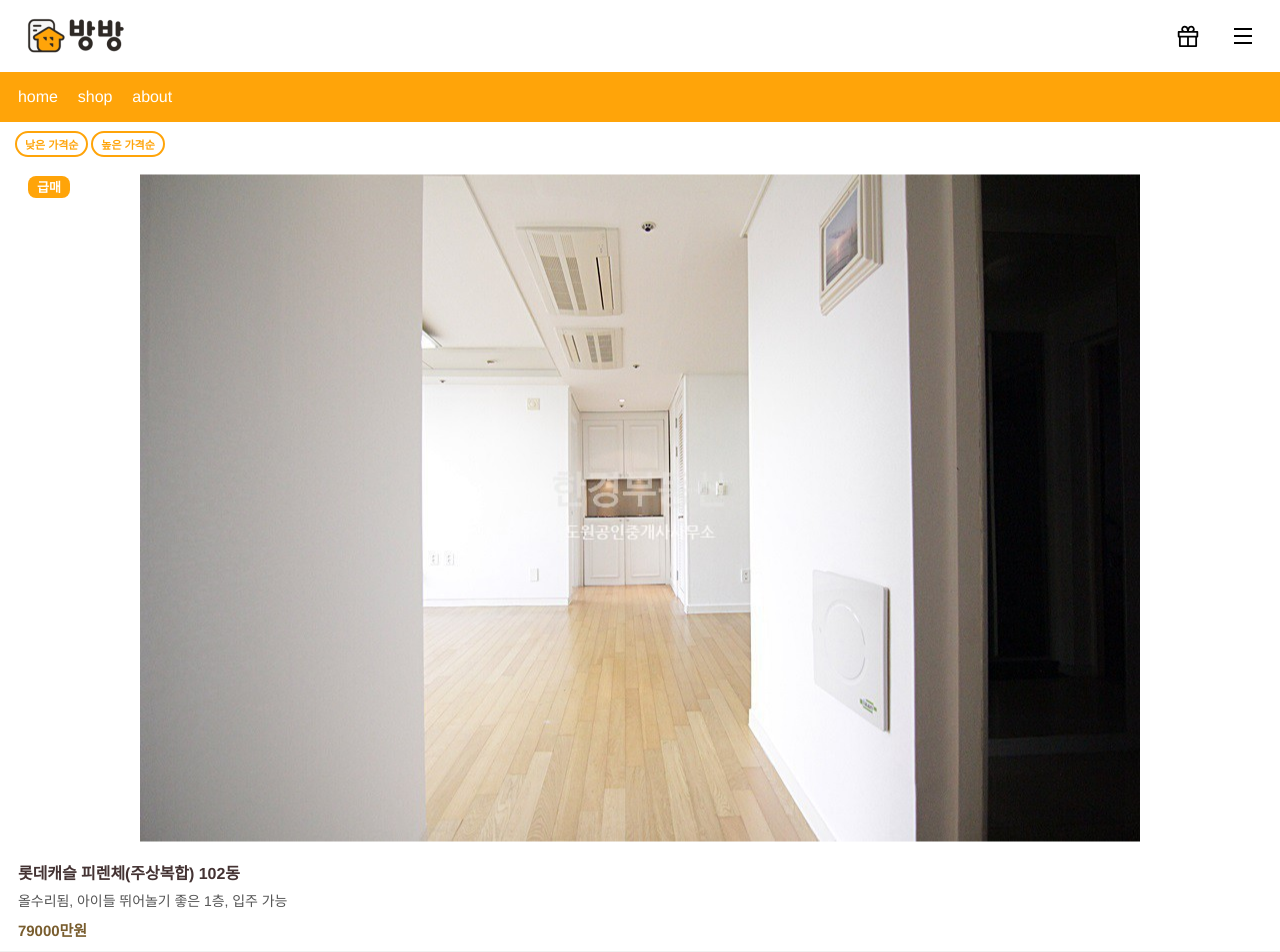
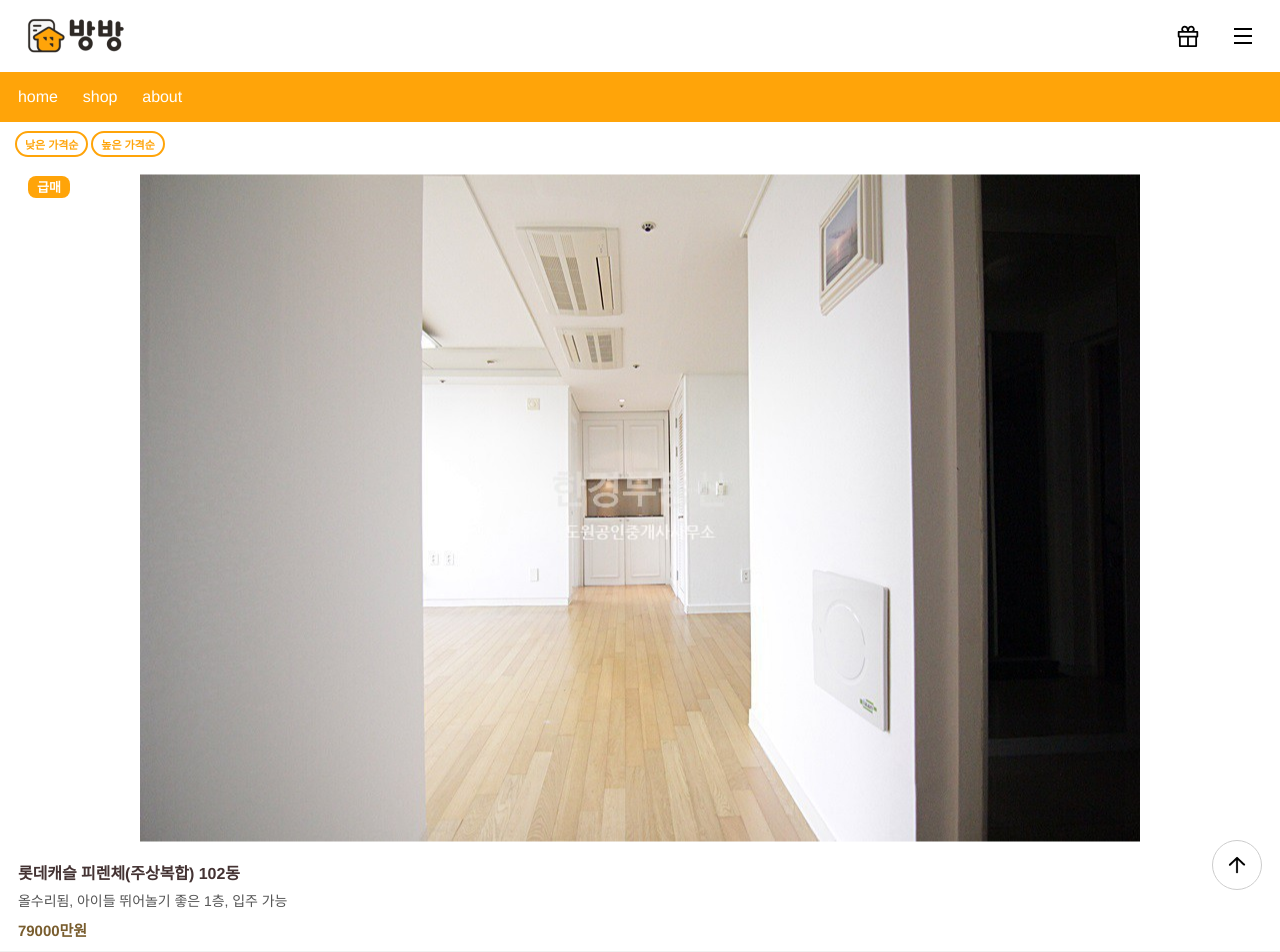
Before and after one commit to modangirlbin/find-house, a Vue app: page / in a window 1280 px wide. Shown: the top 952 px of the page. Built offline with nearby package versions, Linux system fonts and the light colour scheme.

Commit message:
top버튼 추가

```diff
--- a/src/App.vue
+++ b/src/App.vue
@@ -6,18 +6,13 @@
     :sideState="sideState"
     :aria-hidden="modalState"
   />
-  <nav class="gnb" :aria-hidden="modalState||sideState">
-    <h2 class="offscreen">주 메뉴</h2>
-    <ul class="list_gnb">
-      <li v-for="(item, i) in gnb" :key="i"><a href="#none" class="link_gnb">{{item}}</a></li>
-    </ul>
-  </nav>
+  <main id="main" :aria-hidden="modalState||sideState">
     <div class="area_sort" :aria-hidden="modalState||sideState">
       <button type="button" class="btn" :class="sortState ? 'on' : ''" v-on:click="sortPrice()" :aria-pressed="sortState">낮은 가격순</button>
       <button type="button" class="btn" :class="sortReverseState ? 'on' : ''" v-on:click="sortPriceReverse()" :aria-pressed="!sortState">높은 가격순</button>
       <!-- <button type="button" class="btn" v-on:click="sortName()">이름순</button> -->
     </div>
-  <main id="main" :aria-hidden="modalState||sideState">
+    <div class="area_cards">
       <h2 class="offscreen">매물 목록</h2>
       <ul class="list_cards">
         <CardItem
@@ -29,7 +24,14 @@
           @openLayer = "openLayer"
         />
       </ul>
+    </div>
   </main>
+  <button type="button" :class="['btn_top', {go_top: isTop}]" @click="scrollToTop()"><span class="offscreen">처음으로</span></button>
+  <footer class="footer">
+    <p class="copyright">© BANGBANB Co.,Ltd. All Rights Reserved.</p>
+    <a class="policy" href="#none">개인정보 처리방침</a>
+    <p class="caution">일부 상품의 경우 주식회사 방방 통신판매의 당사자가 아닌 통신판매중개자로서 매물, 매물정보, 거래에 대한 책임이 제한될 수 있으므로, 각 매물 페이지에서 구체적인 내용을 확인하시기 바랍니다.</p>
+  </footer>
   <ModalLayer
     :datas = "datas"
     :selectedId = "selectedId"
@@ -51,13 +53,13 @@ export default {
     return{
       datas : data,
       menu : ['home', 'shop', 'about'],
-      gnb : ['home', 'shop', 'about'],
       like : [0, 0, 0],
       modalState : false,
       sideState : false,
       sortState : false,
       sortReverseState : false,
-      selectedId : 0
+      selectedId : 0,
+      isTop : false
     }
   },
   methods : {
@@ -83,12 +85,26 @@ export default {
       this.modalState = true;
       this.selectedId = idx;
       // this.$refs.modalFocus.focus();
+    },
+    scrollToTop(){
+      window.scrollTo(0,0);
     }
     // sortName(){
     //   this.datas.sort(function(a,b){
     //     return a.title -b.title;
     //   });
     // }
+  },
+  mounted(){
+    const that = this;
+    window.addEventListener('scroll', () => {
+        let scrollPos = window.scrollY;
+        if(scrollPos >= 100){
+            that.isTop = true;
+        } else {
+            that.isTop = false;
+        }
+    })
   },
   components: {
     Header,
--- a/src/assets/scss/_layout.scss
+++ b/src/assets/scss/_layout.scss
@@ -2,9 +2,21 @@
 /********************************************
  _layout.scss
  *******************************************/
-
+body{
+  overflow: scroll;
+}
+// #app{
+//   overflow: scroll;
+// }
+ /* mixin */
+@mixin ellipse{
+  white-space: nowrap;
+  text-overflow: ellipsis;
+  overflow: hidden;
+}
 /* header nav */
 .header{
+  display: contents;
   &.open{
     .wrap_snb{
       right: 0;
@@ -100,35 +112,36 @@
 }
 .area_profile{
   display: flex;
+  height: 75px;
   padding: 12px 20px;
   align-items: center;
   -webkit-box-align: center;
   .thumb_profile{
     position: relative;
-    width: 75px;
-    height: 75px;
+    flex: 0 0 75px;
     &::after{
       display: block;
       position: absolute;
       top: 0;
       left: 0;
-      width: 75px;
-      height: 75px;
+      width: 100%;
+      height: 100%;
       background: url(assets/img/profile_mask.svg) center center/ 100% 100%;
       z-index: 1;
       content: "";
     }
   }
   .info_profile{
+    flex: 1 1 auto;
     padding-left: 12px;
+    width: calc(100% - 87px);
   }
   .txt_email{
     display: block;
     font-size: 13px;
     line-height: 16px;
     color: #7f7f7f;
-    white-space: nowrap;
-    text-overflow: ellipsis;
+    @include ellipse;
   }
 }
 /* gnb */
@@ -139,6 +152,7 @@
 }
 .list_gnb{
   display: flex;
+  gap: 5px;
   padding: 0 8px;
   background: #ffa409;
 }
@@ -150,3 +164,40 @@
   line-height: 50px;
   color: #fff;
 }
+
+.btn_top{
+  position: fixed;
+  bottom: 30px;
+  right: 18px;
+  width: 50px;
+  height: 50px;
+  border-radius: 50%;
+  background: url(assets/img/btn_top.png) no-repeat center center/26px;
+  background-color: #fff;
+  border: 1px solid #ccc;
+  transform: translateY(120px);
+  transition: transform .2s;
+  will-change: transform;
+  &.go_top{
+    transform: translateY(0px);
+  }
+}
+
+/* footer */
+.footer{
+  padding: 40px 18px 30px;
+  font-size: 12px;
+  .copyright{
+
+  }
+  .policy{
+    display: block;
+    margin-top: 6px;
+    font-weight: bold;
+    text-decoration: underline;
+  }
+  .caution{
+    margin-top: 6px;
+    color: #999;
+  }
+}
--- a/src/components/Header.vue
+++ b/src/components/Header.vue
@@ -9,6 +9,12 @@
       <a href="#none" class="btn_gift"><span class="offscreen">선물함</span></a>
       <button type="button" class="btn_menu" v-on:click="$emit('openSnb')"  :aria-haspopup="sideState" :aria-expanded="sideState" aria-controls="wrap_snb"><span class="offscreen">마이페이지 메뉴</span></button>
     </div>
+    <nav class="gnb sticky" :aria-hidden="modalState||sideState">
+      <h2 class="offscreen">주 메뉴</h2>
+      <ul class="list_gnb">
+        <li v-for="(item, i) in gnb" :key="i"><a href="#none" class="link_gnb">{{item}}</a></li>
+      </ul>
+    </nav>
     <div id="wrap_snb" class="wrap_snb" v-if="sideState">
       <div class="area_profile">
         <span class="thumb_profile">
@@ -16,7 +22,7 @@
         </span>
         <span class="info_profile">
           <strong class="txt_name">이혜빈</strong>
-          <span class="txt_email">inarainbow@naver.com</span>
+          <span class="txt_email">inarainbow@naver.com inarainbow@naver.com</span>
         </span>
       </div>
       <nav class="snb">
@@ -39,7 +45,8 @@ export default {
   name: 'HeaderComp',
   data(){
     return{
-      snb : ['나의 활동', '개인정보 수정', '개인정보 이용내역', '설정']
+      snb : ['나의 활동', '개인정보 수정', '개인정보 이용내역', '설정'],
+      gnb : ['home', 'shop', 'about'],
     }
   },
   props : {
```
Also changed, not shown: src/assets/img/btn_top.png (added), 7 other files (tests, documents, lock files or other folders). Lines whose indentation alone changed are shown as unchanged.
